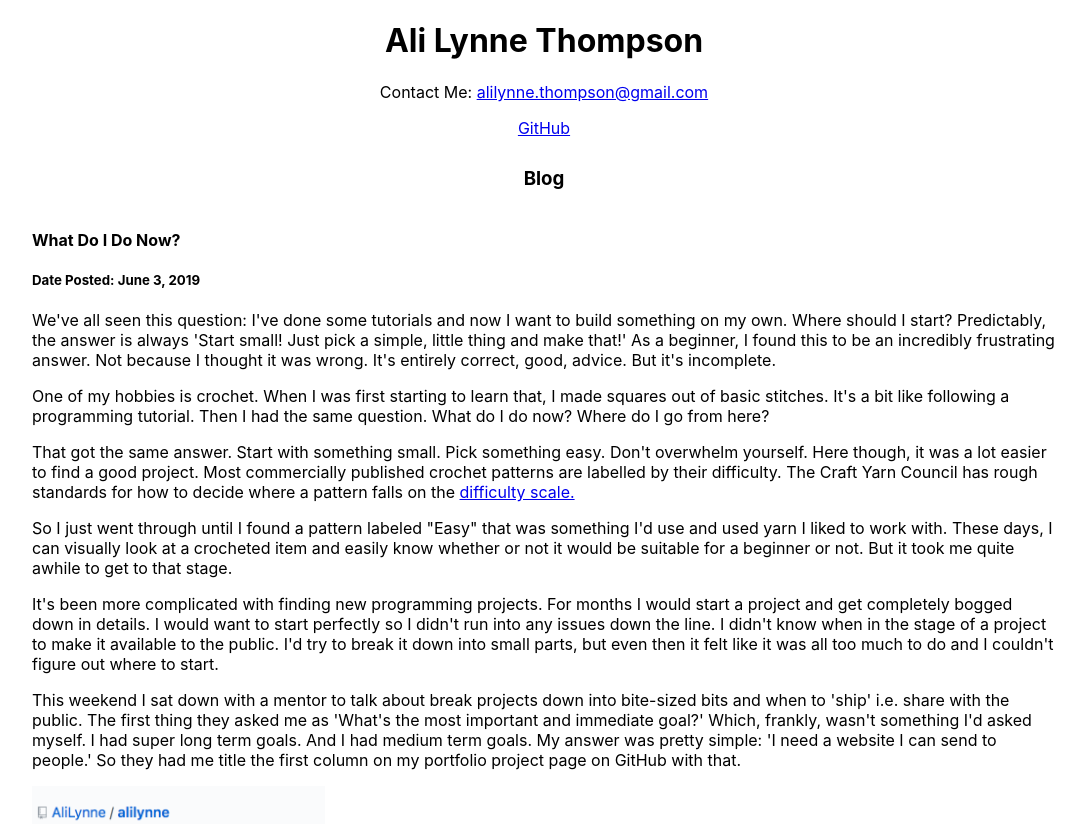
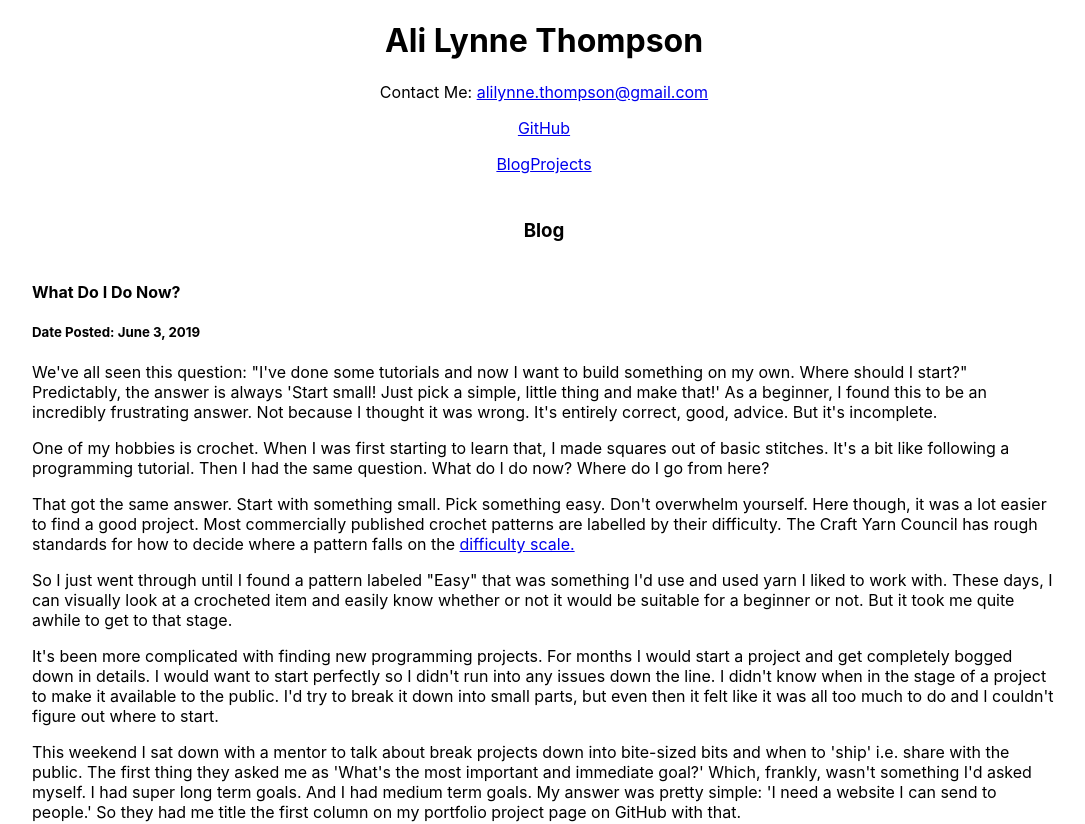
Before and after one commit to AliLynne/alilynne_old, a React (Create React App) app: page / in a window 1280 px wide. Shown: the top 824 px of the page, without its empty margins (96-1181 px from the left). Built offline with nearby package versions, Linux system fonts and the light colour scheme.

Commit message:
resolves #11 resolves #12

```diff
--- a/src/App.js
+++ b/src/App.js
@@ -1,6 +1,7 @@
 import React from 'react';
 import Header from './Header';
 import Blog from './Blog';
+import Projects from './Projects';
 import { BrowserRouter as Router, Route } from 'react-router-dom';
 import './App.css';
 
@@ -10,7 +11,9 @@ function App() {
       <Router>
         <Header />
         <div className="Display">
-          <Route path="/" component={Blog} />
+          <Route exact path="/" component={Blog} />
+          <Route path="/Blog" component={Blog} />
+          <Route path="/projects" component={Projects} />
         </div>
       </Router>
     </div>
--- a/src/BlogPost.js
+++ b/src/BlogPost.js
@@ -9,7 +9,7 @@ function BlogPost() {
         <h4>What Do I Do Now?</h4>
         <h5>Date Posted: June 3, 2019</h5>
       </header>
-        <p>We've all seen this question: I've done some tutorials and now I want to build something on my own. Where should I start? Predictably, the answer is always 'Start small! Just pick a simple, little thing and make that!' As a beginner, I found this to be an incredibly frustrating answer. Not because I thought it was wrong. It's entirely correct, good, advice. But it's incomplete.</p>
+        <p>We've all seen this question: "I've done some tutorials and now I want to build something on my own. Where should I start?" Predictably, the answer is always 'Start small! Just pick a simple, little thing and make that!' As a beginner, I found this to be an incredibly frustrating answer. Not because I thought it was wrong. It's entirely correct, good, advice. But it's incomplete.</p>
         <p>One of my hobbies is crochet. When I was first starting to learn that, I made squares out of basic stitches. It's a bit like following a programming tutorial. Then I had the same question. What do I do now? Where do I go from here?</p>
         <p>That got the same answer. Start with something small. Pick something easy. Don't overwhelm yourself. Here though, it was a lot easier to find a good project. Most commercially published crochet patterns are labelled by their difficulty. The Craft Yarn Council has rough standards for how to decide where a pattern falls on the <a href="https://www.craftyarncouncil.com/standards/project-levels">difficulty scale.</a></p>
         <p>So I just went through until I found a pattern labeled "Easy" that was something I'd use and used yarn I liked to work with. These days, I can visually look at a crocheted item and easily know whether or not it would be suitable for a beginner or not. But it took me quite awhile to get to that stage.</p>
--- /dev/null
+++ b/src/Header.css
@@ -0,0 +1,4 @@
+.Header__List {
+  list-style: none;
+  padding: 0;
+}
--- a/src/Header.js
+++ b/src/Header.js
@@ -1,11 +1,19 @@
 import React from 'react';
+import { Link } from 'react-router-dom';
+import './Header.css'
 
 function Header() {
   return (
-    <header className="App__Header">
+    <header className="Header">
       <h1>Ali Lynne Thompson</h1>
       <p>Contact Me: <a href="mailto:alilynne.thompson@gmail.com">alilynne.thompson@gmail.com</a></p>
       <a href="https://github.com/AliLynne/">GitHub</a>
+      <ul className="Header__List">
+        <li className="Header__ListItem">
+          <Link to="/blog/">Blog</Link>
+          <Link to="/projects/">Projects</Link>
+        </li>
+      </ul>
     </header>
   );
 }
--- /dev/null
+++ b/src/Project.js
@@ -0,0 +1,9 @@
+import React from 'react';
+
+function Project() {
+  return (
+    <div>Project</div>
+  );
+}
+
+export default Project;
--- /dev/null
+++ b/src/Projects.js
@@ -0,0 +1,13 @@
+import React from 'react';
+// import Project from './Project';
+
+function Projects(props) {
+  return (
+    <div>
+      <h3>Projects</h3>
+      {/* <Project /> */}
+    </div>
+  );
+}
+
+export default Projects;
```
Also changed, not shown: src/Project.css (added).
